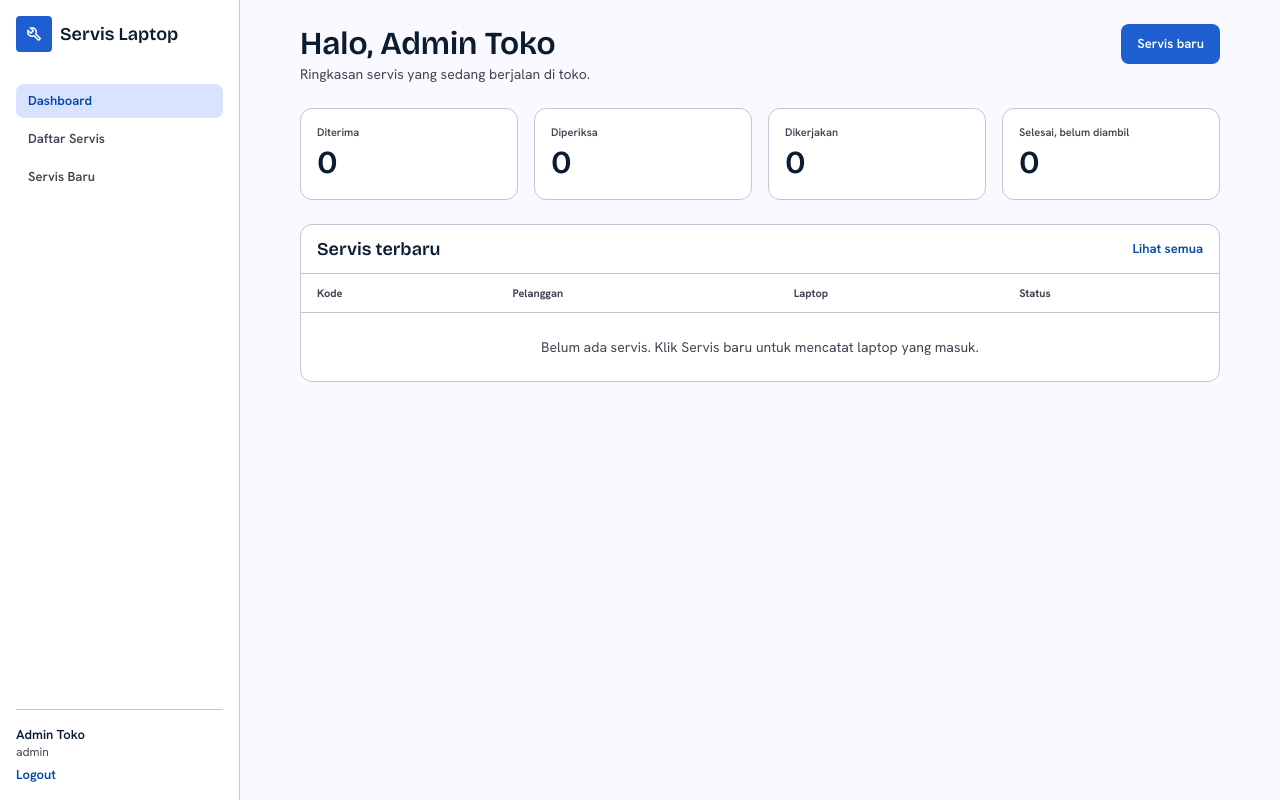
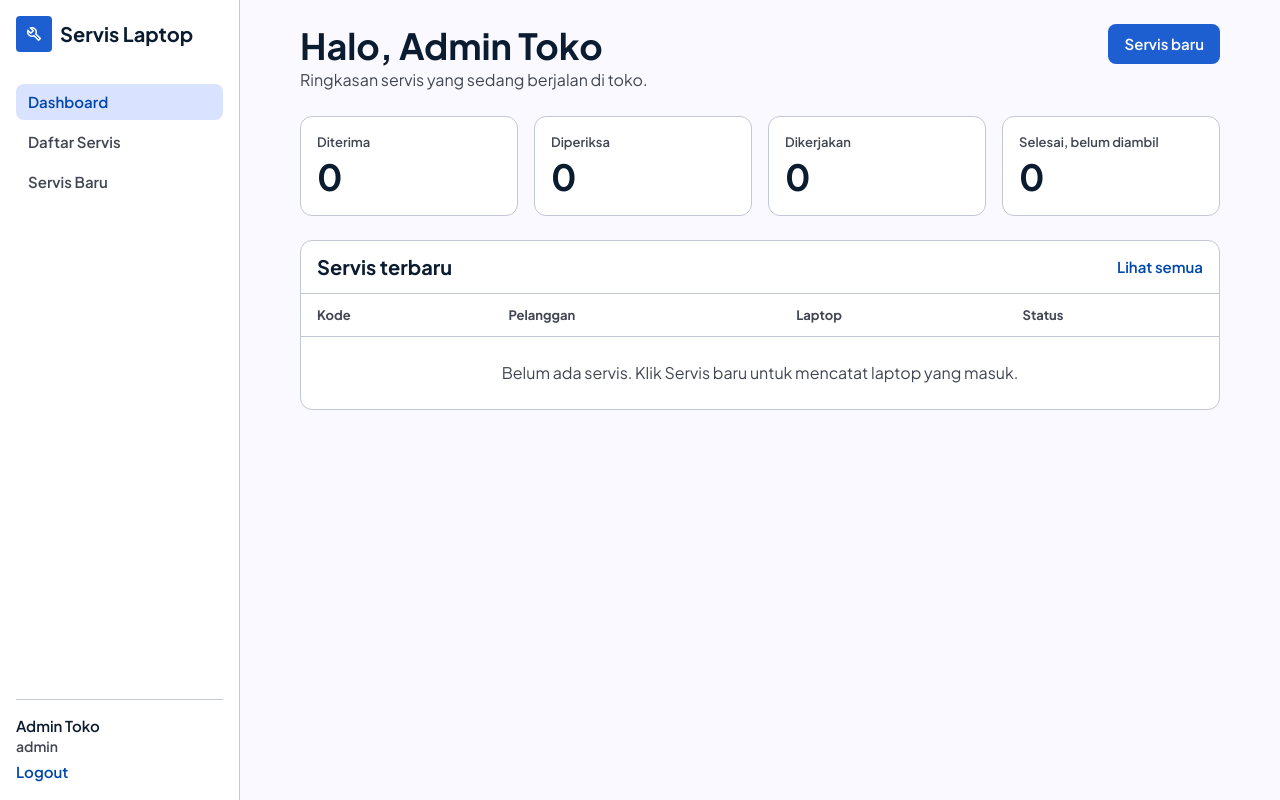
Before and after one commit to geysaaa/servis-laptop, a Laravel app: page /petugas/dashboard in a window 1280 px wide. Run offline with Laravel 12, Linux system fonts and the light colour scheme; a user stored in the database is signed in; data comes from the database, SQL or seed files in the repository; data that the repository does not hold is empty; some libraries are stand-ins or nearby versions.

Commit message:
Ganti font ke Plus Jakarta Sans dan perbesar ukuran teks

```diff
--- a/resources/views/layouts/app.blade.php
+++ b/resources/views/layouts/app.blade.php
@@ -7,11 +7,12 @@
 <title>@yield('title') - Servis Laptop</title>
 
 <link href="https://fonts.googleapis.com/css2?family=Material+Symbols+Outlined:opsz,wght,FILL,GRAD@20..48,100..700,0..1,-50..200" rel="stylesheet"/>
-<link href="https://fonts.googleapis.com/css2?family=Bricolage+Grotesque:wght@100..900&family=Hanken+Grotesk:wght@100..900&family=JetBrains+Mono:wght@400;700&display=swap" rel="stylesheet"/>
+<link href="https://fonts.googleapis.com/css2?family=Plus+Jakarta+Sans:wght@400;500;600;700;800&family=JetBrains+Mono:wght@400;700&display=swap" rel="stylesheet"/>
 
 <style>
 @layer base{html,body{margin:0;padding:0;}body{overscroll-behavior:none;}main>:first-child{margin-top:0!important;}main>:last-child{margin-bottom:0!important;}}
 ::-webkit-scrollbar{display:none;}
+body, input, button, select, textarea { font-family: 'Plus Jakarta Sans', sans-serif; }
 </style>
 
 <script src="https://cdn.tailwindcss.com"></script>
@@ -40,21 +41,28 @@ tailwind.config={
       "space-xl":"2rem",margin:"1.5rem","space-xs":"0.25rem","space-md":"1rem"
     },
     fontFamily:{
-      "body-sm":["Hanken Grotesk"],"headline-md":["Bricolage Grotesque"],"ticket-code":["JetBrains Mono"],
-      "headline-lg-mobile":["Bricolage Grotesque"],"body-lg":["Hanken Grotesk"],"headline-lg":["Bricolage Grotesque"],
-      "body-md":["Hanken Grotesk"],"label-md":["Hanken Grotesk"],"label-sm":["Hanken Grotesk"],"headline-sm":["Bricolage Grotesque"]
+      "body-sm":["Plus Jakarta Sans","sans-serif"],
+      "headline-md":["Plus Jakarta Sans","sans-serif"],
+      "ticket-code":["JetBrains Mono","monospace"],
+      "headline-lg-mobile":["Plus Jakarta Sans","sans-serif"],
+      "body-lg":["Plus Jakarta Sans","sans-serif"],
+      "headline-lg":["Plus Jakarta Sans","sans-serif"],
+      "body-md":["Plus Jakarta Sans","sans-serif"],
+      "label-md":["Plus Jakarta Sans","sans-serif"],
+      "label-sm":["Plus Jakarta Sans","sans-serif"],
+      "headline-sm":["Plus Jakarta Sans","sans-serif"]
     },
     fontSize:{
-      "body-sm":["12px",{lineHeight:"16px",fontWeight:"400"}],
-      "headline-md":["22px",{lineHeight:"28px",fontWeight:"600"}],
-      "ticket-code":["15px",{lineHeight:"20px",letterSpacing:"0.05em",fontWeight:"700"}],
-      "headline-lg-mobile":["26px",{lineHeight:"34px",fontWeight:"600"}],
-      "body-lg":["16px",{lineHeight:"24px",fontWeight:"400"}],
-      "headline-lg":["32px",{lineHeight:"40px",fontWeight:"600"}],
-      "body-md":["14px",{lineHeight:"20px",fontWeight:"400"}],
-      "label-md":["13px",{lineHeight:"18px",fontWeight:"600"}],
-      "label-sm":["11px",{lineHeight:"14px",fontWeight:"600"}],
-      "headline-sm":["18px",{lineHeight:"24px",fontWeight:"600"}]
+      "body-sm":["14px",{lineHeight:"20px",fontWeight:"600"}],
+      "headline-md":["24px",{lineHeight:"32px",fontWeight:"700"}],
+      "ticket-code":["16px",{lineHeight:"22px",letterSpacing:"0.05em",fontWeight:"700"}],
+      "headline-lg-mobile":["28px",{lineHeight:"36px",fontWeight:"700"}],
+      "body-lg":["18px",{lineHeight:"28px",fontWeight:"400"}],
+      "headline-lg":["36px",{lineHeight:"44px",fontWeight:"700"}],
+      "body-md":["16px",{lineHeight:"24px",fontWeight:"400"}],
+      "label-md":["15px",{lineHeight:"20px",fontWeight:"600"}],
+      "label-sm":["13px",{lineHeight:"18px",fontWeight:"600"}],
+      "headline-sm":["20px",{lineHeight:"28px",fontWeight:"700"}]
     }
   }}
 }
```
